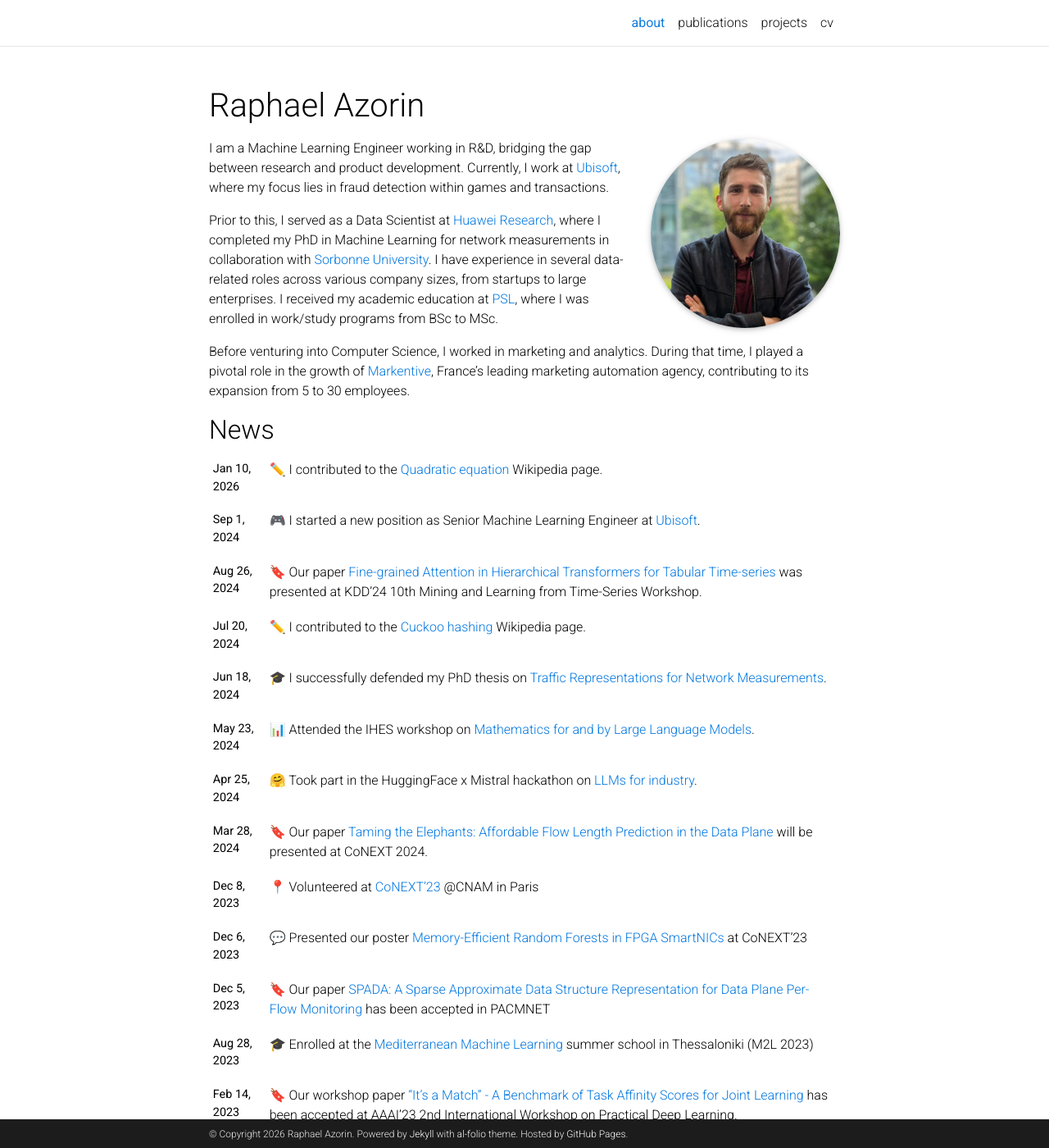
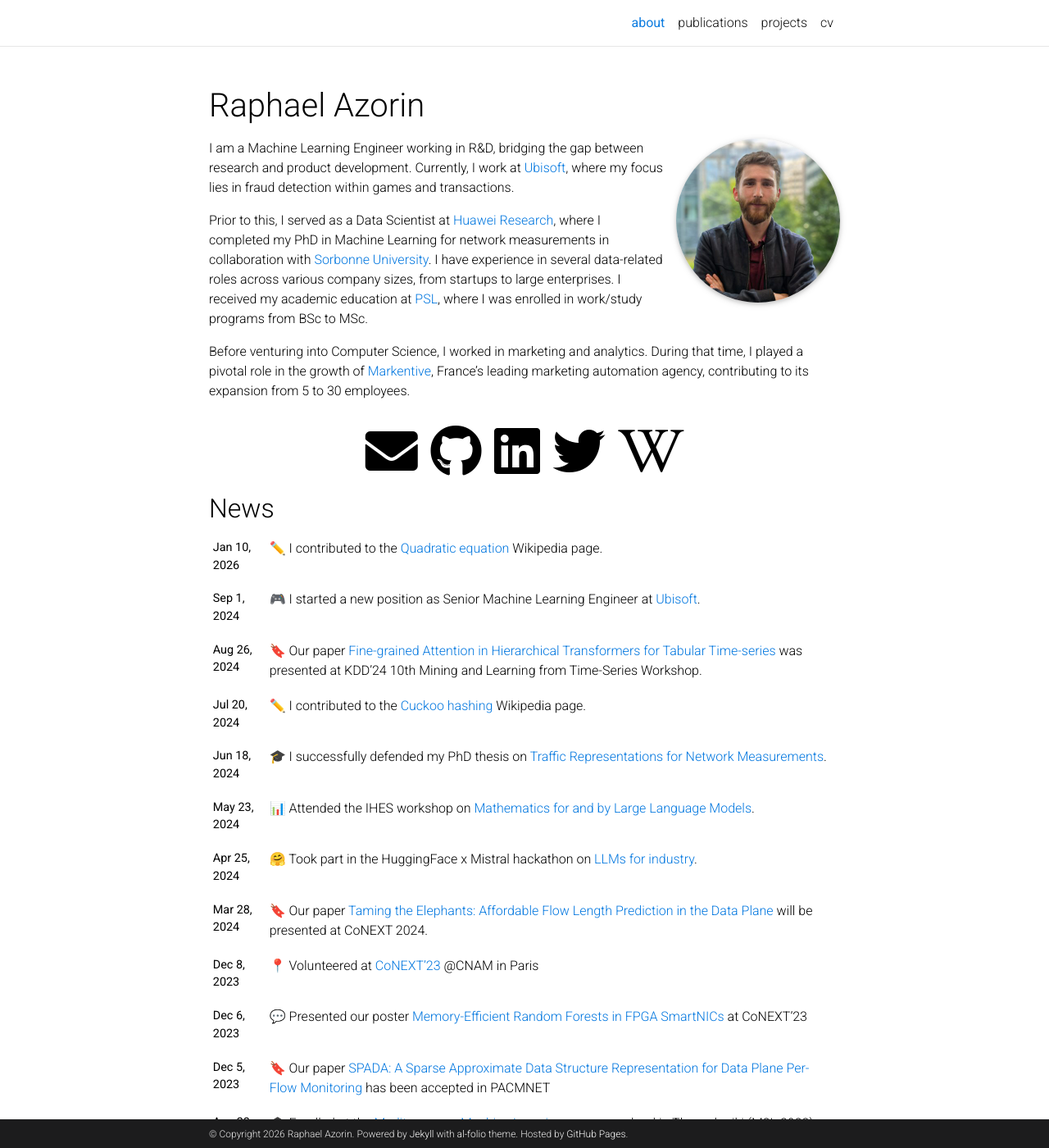
Before and after one commit to Raphaaal/raphaaal.github.io, a Jekyll site: the page built from _pages/about.md, in a window 1280 px wide and 1400 px high. Shown: the whole window at 82% size. Built offline with Jekyll 4.4.1, drawn with Linux system fonts in a browser that asks for light colours; emoji names are drawn with the system emoji font; comment, search, counter and statistics services are not loaded; a style sheet for code colours, icons or effects is not loaded.

Commit message:
feat: move socials up and decrease profile pic size on mobile

```diff
--- a/_layouts/about.html
+++ b/_layouts/about.html
@@ -40,15 +40,7 @@
             {{ content }}
           </div>
 
-          {% if page.news -%}
-          <!-- News -->
-          {%- include news.html %}
-          {%- endif %}
-          {% if page.selected_papers -%}
-            <!-- Selected papers -->
-            {%- include selected_papers.html %}
-          {%- endif %}
-          {%- if page.social %}
+          {%- if page.social -%}
           <!-- Social -->
           <div class="social">
             <div class="contact-icons">
@@ -58,8 +50,16 @@
             <div class="contact-note">
               {{ site.contact_note }}
             </div>
+          </div>
+          {%- endif -%}
 
-          </div>
+          {% if page.news -%}
+          <!-- News -->
+          {%- include news.html %}
+          {%- endif %}
+          {% if page.selected_papers -%}
+            <!-- Selected papers -->
+            {%- include selected_papers.html %}
           {%- endif %}
         </article>
 
--- a/_sass/_base.scss
+++ b/_sass/_base.scss
@@ -93,7 +93,8 @@
 // Profile
 
 .profile {
-  width: 100%;
+  width: 60%;
+  max-width: 200px;
 
   .address {
     margin-bottom: 5px;
```
